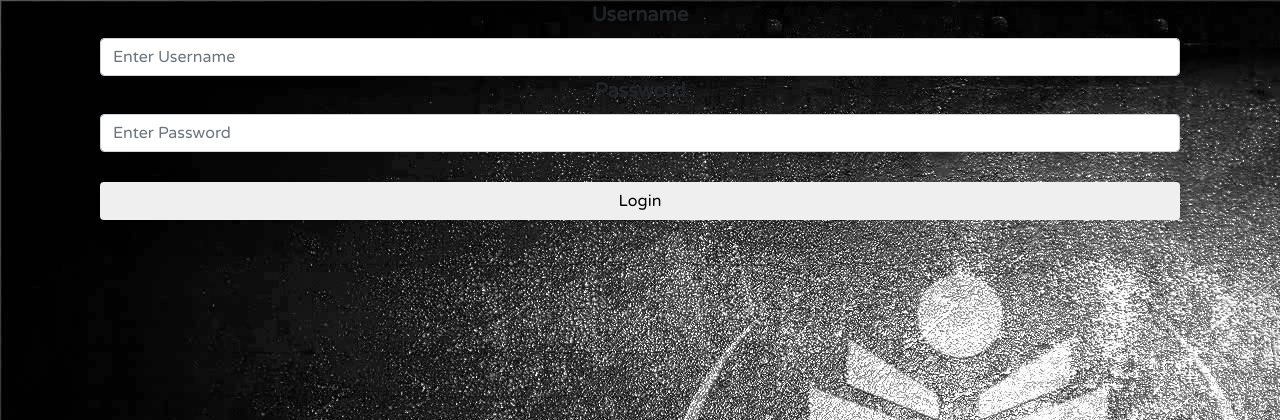
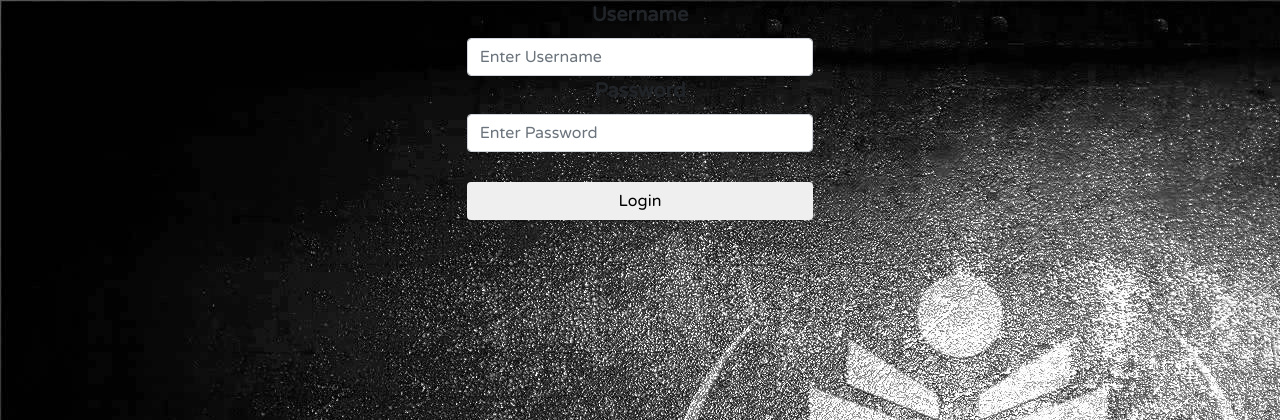
Before and after one commit to DfentietY/ttsystem, a PHP site: page / in a window 1280 px wide. Shown: the top 420 px of the page. Run offline with PHP 8.4, Linux system fonts and the light colour scheme.

Commit message:
updated login view

```diff
--- a/view/login.php
+++ b/view/login.php
@@ -26,7 +26,8 @@
         <title>Welcome</title>
     </head>
     <body>
-    <div class="clo-lg-4 col-lg-offset-4">
+    <div class="row justify-content-center align-middle">
+    <div class="col-lg-4 col-lg-offset-4">
         <div class="container centered text-center">
             <form method="POST">
                     <!--Inputs for username and pasword -->
@@ -47,5 +48,6 @@
             </form>
             </div>
          </div>
+        </div>
     </body>
 </html>
```
Lines whose indentation alone changed are shown as unchanged.
